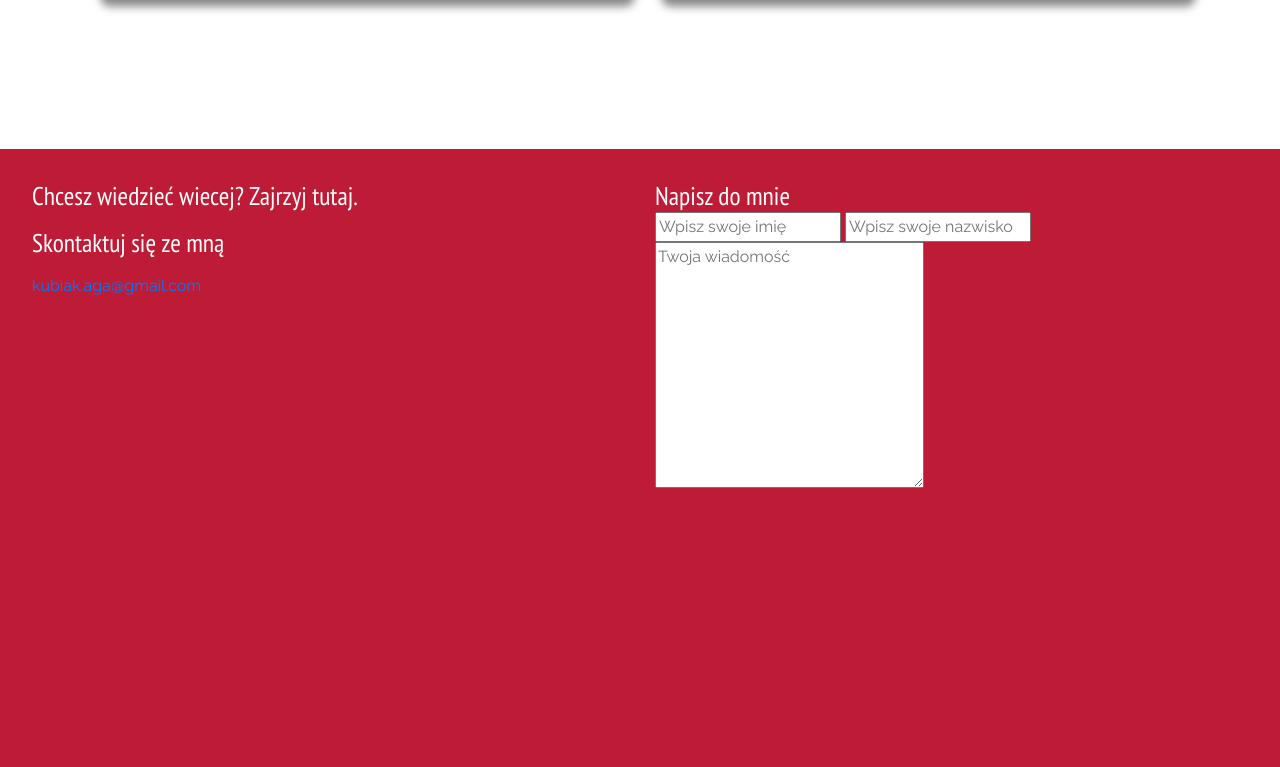
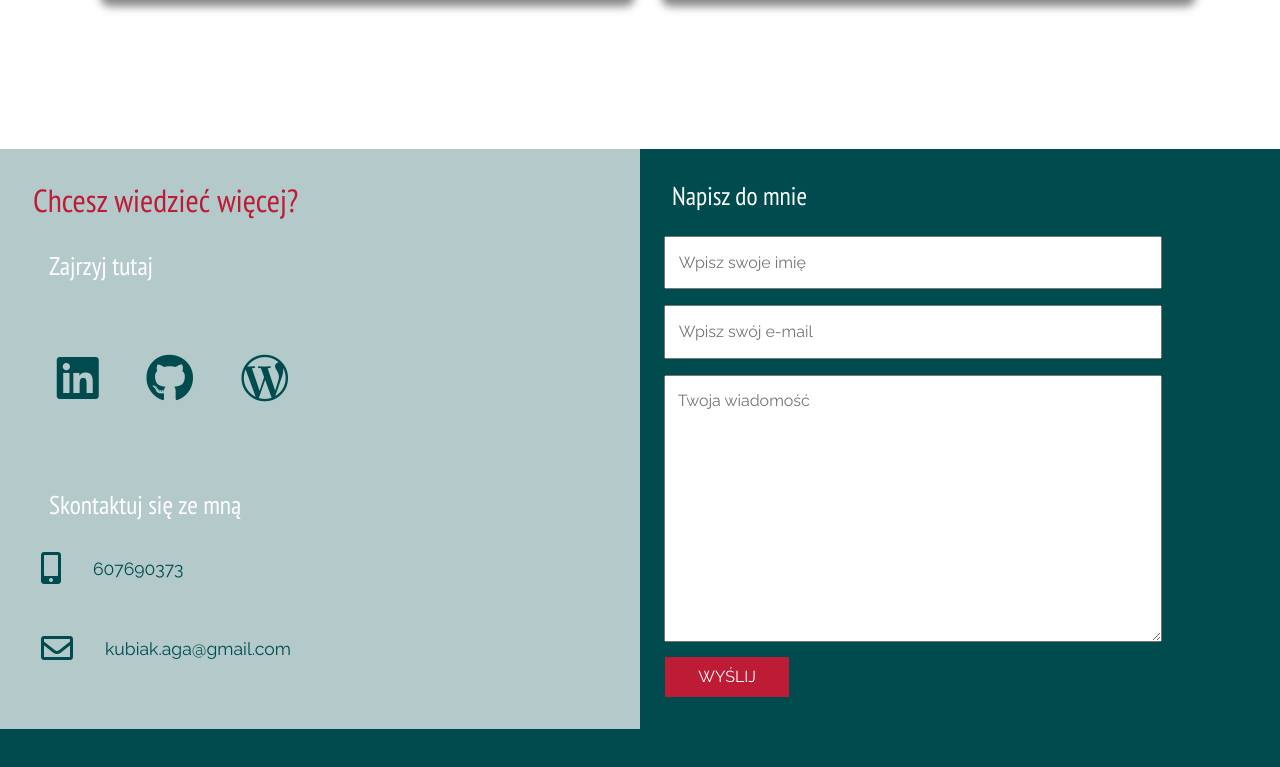
Before and after one commit to agatakk/agatakk.github.io, a plain HTML site: page Moje-portfolio/index.html in a window 1280 px wide. Shown: the part 1451-2218 px from the top of the page. Drawn offline with nearby package versions, Linux system fonts and the light colour scheme.

Commit message:
Skończone stylowanie sekcji contact [social, kontakt, formularz]

```diff
--- a/Moje-portfolio/css/style.css
+++ b/Moje-portfolio/css/style.css
@@ -131,20 +131,20 @@ h3{
 }
 
 #main-info #main-info-skills #main-info-skills-icons figure{
-    /* flex-basis:30%; */
+
     margin: 0 1.5rem;
     padding:0.3rem;
+    color: rgb(0, 75, 78);
 }
 
 #main-info #main-info-skills #main-info-skills-icons figure i{
     font-size: 4vw;
     margin: 0.2em 0;
     text-align: center;
-    /* color: rgb(49, 49, 71); */
 }
 #main-info #main-info-skills #main-info-skills-icons figure figcaption {
     text-align: center;
-    color: rgb(49, 49, 71);
+    font-weight: 500;
 
 }
 
@@ -219,8 +219,6 @@ h3{
     background-image: url("../img/WINGSINt.jpg");
 }
 
-
-
 #portfolio figure .portfolio-item{
    width: 100%;
    height:60vh;
@@ -239,7 +237,7 @@ h3{
     width: 100%;
     height: 100%;
     border-radius: .5rem;
-    background-color: rgb(189, 27, 54, .8);
+    background-color: rgb(0, 75, 78, .8);
     color: #fff;
     opacity: 0;
     transition: all .3s linear;
@@ -270,7 +268,9 @@ h3{
 
 #portfolio figure .item-mask .item-mask-content h3:hover{
 
-    transform: scale(1.2);
+    transform: scale(1.1);
+    color: rgb(189, 27, 54);
+    background-color: rgba(255, 255, 255, 0.7);
 
 
     }
@@ -284,12 +284,121 @@ h3{
 }
 
 #contact{
-    background-color: rgb(189, 27, 54);
-    color: #fff;
+    background-color: rgb(0, 75, 78);
     height:100vh;
+    padding: 0;
+}
+#contact .background-white{
+    background-color: rgba(255, 255, 255, 0.7);
+    height: 100%;
+    width: 100%;
     padding: 2rem;
+}
+#contact .contact-more-info{
+    color: rgb(0, 75, 78);
+    padding: 0 1rem;
 }
 
 #contact .contact-more-info h3 {
-    color: white;
+    color:#fff;
+    padding: 1rem;
 }
+
+#contact .contact-more-info h2{
+
+   padding: 0;
+   margin-bottom: 1rem;
+}
+
+#contact .contact-more-info .social-icons{
+
+    margin: 3rem 0;
+    display: flex;
+    width: 50%;
+    justify-content: space-around;
+}
+
+#contact .contact-more-info .social-icons figure i{
+
+    font-size: 3rem;
+    color: rgb(0, 75, 78);
+    padding:.5rem;
+    transition: all 1s;
+
+    border-radius: 0.5rem;
+}
+
+#contact .contact-more-info .social-icons figure i:hover{
+
+    color: rgb(189, 27, 54);
+    background-color: rgba(255, 255, 255, 0.7);
+    transform: rotate(360deg);
+
+}
+
+#contact .contact-more-info .tel-email{
+    display: flex;
+    justify-content: flex-start;
+    font-size: 1.1rem;
+    /* line-height: 1rem; */
+}
+
+#contact .contact-more-info .tel-email figure{
+    font-size: 2rem;
+    padding: 0.5rem;
+
+  }
+
+#contact .contact-more-info .tel-email p, #contact .contact-more-info .tel-email a{
+
+   margin: 1rem;
+   padding: .5rem .5rem 0 .5rem;
+   line-height: 1rem;
+
+
+}
+
+#contact .contact-more-info .tel-email a{
+    text-decoration: none;
+    color: rgb(0, 75, 78);
+    transition: all .6s;
+
+    border-radius: .5rem;
+}
+#contact .contact-more-info .tel-email a:hover{
+    color: rgb(189, 27, 54);
+    background-color:rgba(255, 255, 255, 0.7)
+
+}
+#contact .contact-form{
+    padding: 1rem;
+}
+
+#contact .contact-form input, #contact .contact-form textarea{
+    width: 80%;
+    margin: 0.5rem;
+    padding: .8rem;
+    box-shadow:0;
+}
+
+#contact .contact-form input[type="submit"]{
+    background-color:rgb(189, 27, 54);
+    width: 20%;
+    padding: .5rem;
+    margin: 0;
+    margin-left: .55rem;
+    border: none;
+    color: #fff;
+    text-transform: uppercase;
+
+}
+
+#contact .contact-form input[type="submit"]:hover{
+    cursor: pointer;
+}
+
+#contact .contact-form input:focus, #contact .contact-form textarea:focus{
+
+    border: 2px solid rgb(189, 27, 54);
+    outline: none;
+}
--- a/Moje-portfolio/index.html
+++ b/Moje-portfolio/index.html
@@ -98,29 +98,54 @@
 
         <footer class="container-fluid" id="contact">
             <div class="row">
-            <div class="col-md-6">
+            <div class="col-md-6 background-white">
             <section class="contact-more-info">
-                <h3>Chcesz wiedzieć wiecej? Zajrzyj tutaj.</h3>
-                <figure></figure>
-                <figure></figure>
-                <figure></figure>
-                <figure></figure>
+                <h2>Chcesz wiedzieć więcej?</h2>
+                <h3>Zajrzyj tutaj</h3>
+                <div class="social-icons">
+                    <figure>
+                        <a href="https://www.linkedin.com/in/akubiakkokot/">
+                        <i class="fab fa-linkedin"></i>
+                    </a>
+                    </figure>
+                    <figure>
+                        <a href="https://github.com/agatakk">
+                        <i class="fab fa-github"></i>
+                    </a>
+                    </figure>
+                    <figure>
+                        <a href="https://znakikrzaki.wordpress.com/">
+                        <i class="fab fa-wordpress-simple"></i>
+                    </a>
+                    </figure>
+                </div>
 
             </section>
             <section class="contact-more-info">
                 <h3>Skontaktuj się ze mną</h3>
-                <figure></figure>
-                <p></p>
-                <figure></figure>
+                <div class="tel-email">
+                <figure>
+                    <i class="fas fa-mobile-alt"></i>
+                </figure>
+                <p>607690373</p>
+                </div>
+                <div class="tel-email">
+                <figure>
+                    <i class="far fa-envelope"></i>
+                </figure>
                 <a href="mailto:kubiak.aga@gmail.com">kubiak.aga@gmail.com</a>
+                </div>
             </section>
         </div>
-        <div class="col-md-6 contact-more-info">
+        <div class="col-md-6 contact-more-info contact-form">
             <h3>Napisz do mnie</h3>
             <form action="">
                 <input type="text" placeholder="Wpisz swoje imię">
-                <input type="e-mail" placeholder="Wpisz swoje nazwisko">
+                <input type="e-mail" placeholder="Wpisz swój e-mail">
                 <textarea name="" id="" cols="30" rows="10" placeholder="Twoja wiadomość"></textarea>
+                <input type="submit" value="Wyślij">
+
+
             </form>
         </div>
     </div>
```
